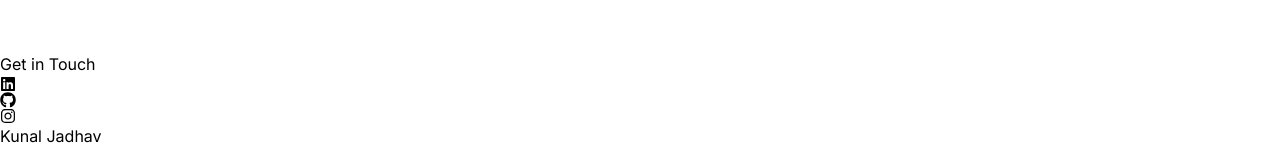
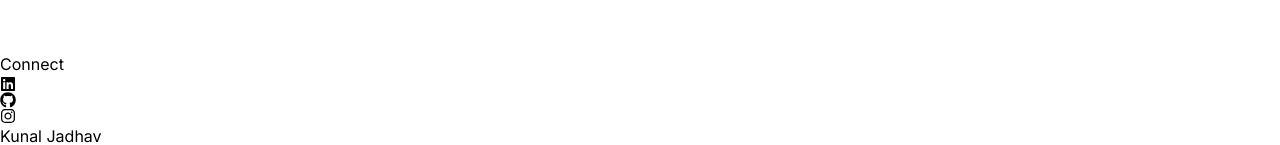
Before and after one commit to Kunal-Jadhav-1/Portfolio, a React (Vite) app: page / in a window 1280 px wide. Shown: the part 148-293 px from the top of the page. Built offline with nearby package versions, Linux system fonts and the light colour scheme.

Commit message:
Fixed Connect Button

```diff
--- a/src/components/NavBar.jsx
+++ b/src/components/NavBar.jsx
@@ -10,7 +10,7 @@ const NavBar = () => {
         <img src={logo} alt='logo' className='mx-2 w-10' />
       </div>
       <div className='m-8 flex items-center justify-center gap-4 text-2xl'>
-        <a href="#contact" className='ml-4 px-1 py-1 bg-neutral-300 text-neutral-800 rounded-lg hover:bg-neutral-800 hover:text-neutral-300 text-sm'>Get in Touch</a>
+        <a href="#contact" className='ml-3 px-1 py-1 bg-neutral-300 text-neutral-800 rounded-lg hover:bg-neutral-800 hover:text-neutral-300 text-sm'>Connect</a>
         <a href={LINKEDIN} target='_blank' rel='noopener noreferrer'><FaLinkedin/></a>
         <a href={GITHUB} target='_blank' rel='noopener noreferrer'><FaGithub/></a>
         <a href={INSTA} target='_blank' rel='noopener noreferrer'><FaInstagram/></a>
```
